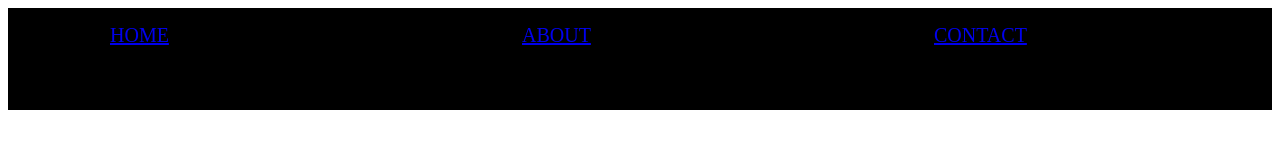
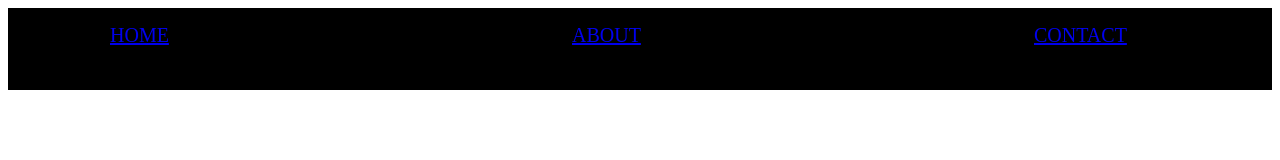
Before and after one commit to nqochan/web-project, a plain HTML site: page index.html in a window 1280 px wide. Drawn offline with Linux system fonts and the light colour scheme.

Commit message:
Add files via upload

```diff
--- a/style.css
+++ b/style.css
@@ -6,9 +6,9 @@
 }
 
 .navbar a{
-    width: 350px;
+    width: 400px;
     float: left;
-    height: 70px;
+    height: 50px;
 
 }
 
```
